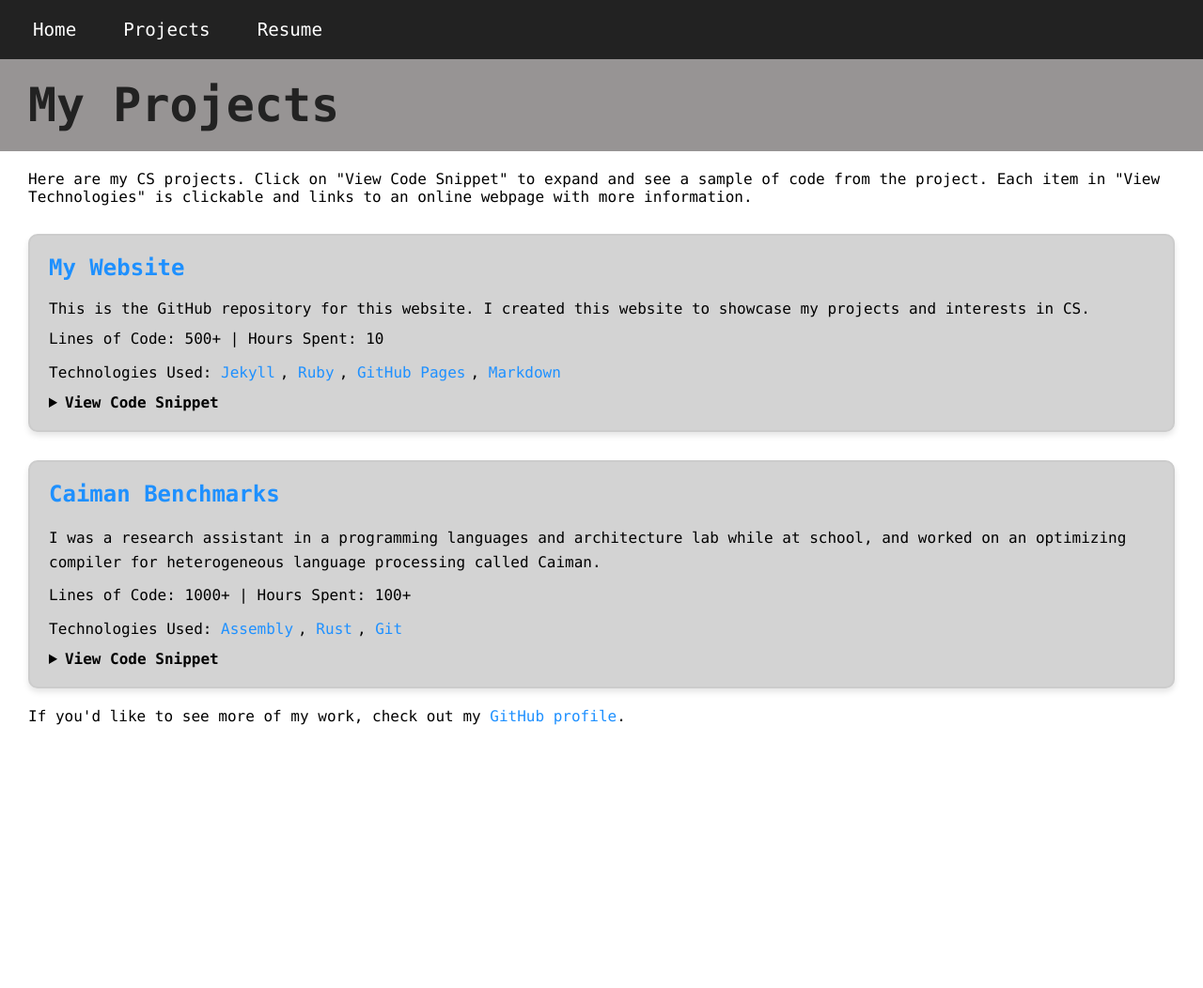
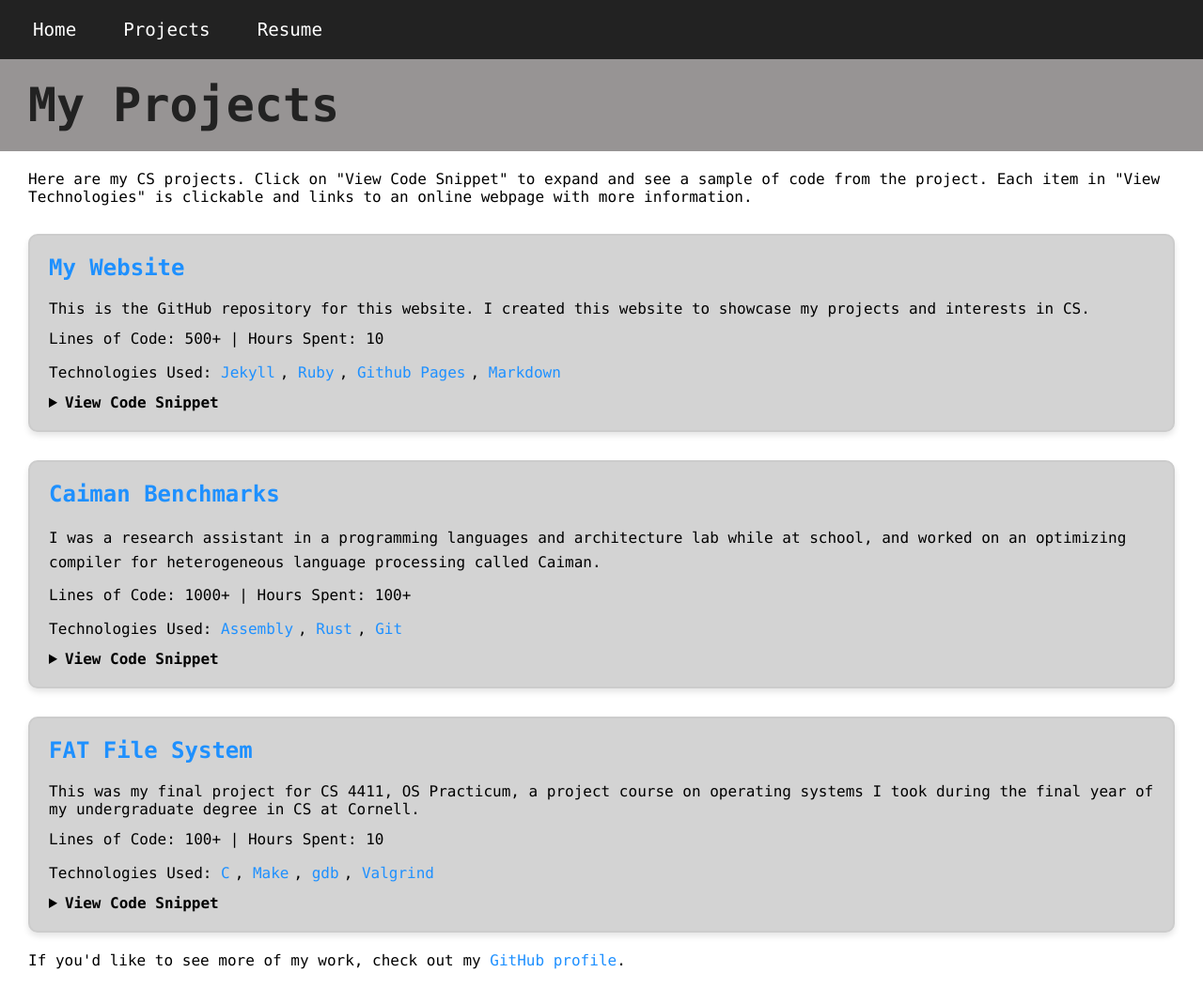
Before and after one commit to meredithmhu/meredithmhu.github.io, a Jekyll site: the page built from projects.md, in a window 1280 px wide. Shown: the whole page at 94% size. Built offline with Jekyll 4.4.1, drawn with Linux system fonts in a browser that asks for light colours; before the commit the page ends 900 px from its top, so only the background shows below that.

Commit message:
added FAT file system to the projects page

```diff
--- a/projects.md
+++ b/projects.md
@@ -21,7 +21,7 @@ title: My Projects
         Technologies Used:
         <a href="https://jekyllrb.com" target="_blank">Jekyll</a>,
         <a href="https://www.ruby-lang.org" target="_blank">Ruby</a>,
-        <a href="https://pages.github.com" target="_blank">GitHub Pages</a>,
+        <a href="https://pages.github.com" target="_blank">Github Pages</a>,
         <a href="https://www.markdownguide.org" target="_blank">Markdown</a>
     </span>
     </p>
@@ -95,6 +95,50 @@ value[impl default @main] %foo() -> i64 {
 
 </div>
 
+<div class="project-box">
+    <h2>
+        <a class="project-title" target="_blank">FAT File System</a>
+    </h2>
+    <span>This was my final project for CS 4411, OS Practicum, a project course on operating systems I took during the final year of my undergraduate degree in CS at Cornell.</span>
+    <p>Lines of Code: 100+ | Hours Spent: 10</p>
+
+    <p>
+    <span class="technologies">
+        Technologies Used:
+        <a href="https://en.wikipedia.org/wiki/C_(programming_language)" target="_blank">C</a>,
+        <a href="https://www.gnu.org/software/make/manual/html_node/Introduction.html" target="_blank">Make</a>,
+        <a href="https://en.wikipedia.org/wiki/GNU_Debugger" target="_blank">gdb</a>,
+        <a href="https://valgrind.org" target="_blank">Valgrind</a>
+    </span>
+    </p>
+
+    <details>
+        <summary>View Code Snippet</summary>
+        <pre>
+{% highlight html %}
+
+/* Create a new FAT file system on the specified inode of the block store below
+ */
+int fatdisk_create(block_store_t *below, unsigned int below_ino, unsigned int ninodes) {
+	// Create a fatdisk_block union named superblock for our superblock
+	union fatdisk_block superblock;
+	// Read and check if you can read it (-1 means read error)
+	if( (*below->read)(below, below_ino, 0, (block_t*) &superblock) < 0 ) {
+		return -1;
+	}
+	// If you can read it, check whether there is already a filesystem there.
+	if( superblock.superblock.n_inodeblocks != 0 ) {
+		printf( "fatdisk: one already exists with %lu inodes\n", superblock.superblock.n_inodeblocks * INODES_PER_BLOCK );
+		// Not an error so don't return -1, but we do want to not destroy the below FAT file system
+		return 0;
+	}
+
+{% endhighlight %}
+        </pre>
+    </details>
+
+</div>
+
 <div class="content-container">
     If you'd like to see more of my work, check out my&nbsp;<a href="https://github.com/meredithmhu" target="_blank">GitHub profile</a>.
 
```
Also changed, not shown: index.md (+0 -15 lines), README.md.
